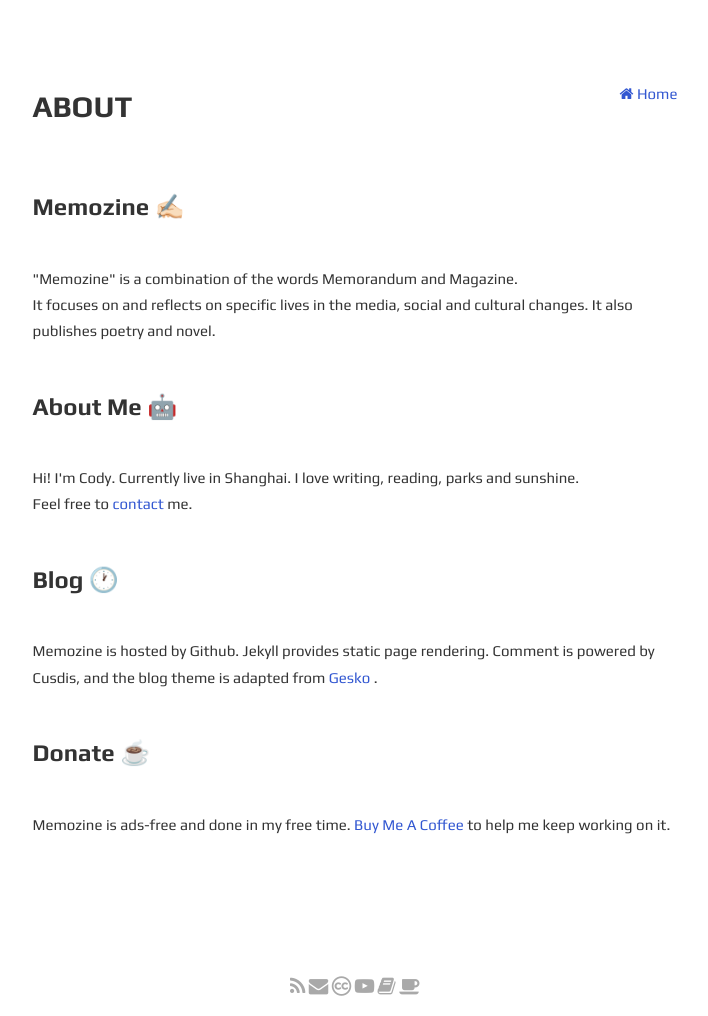
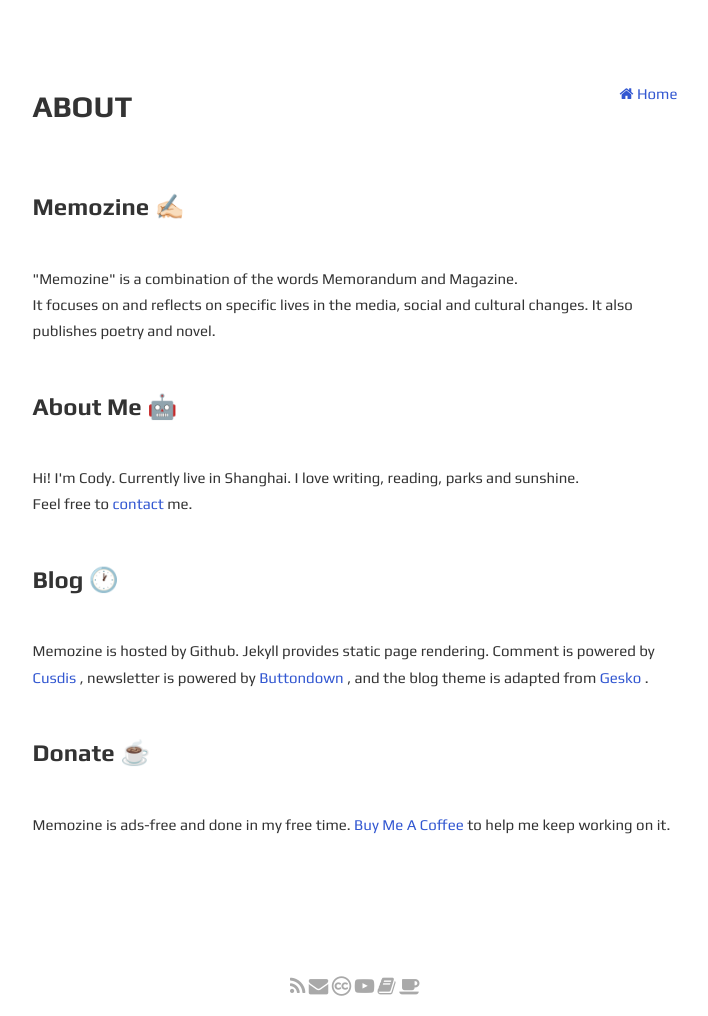
Before and after one commit to codyb1ue/codyb1ue.github.io, a Jekyll site: the page built from en/about.html, in a window 1280 px wide. Shown: the whole page, without its empty margins (285-993 px from the left). Built offline with Jekyll 4.4.1, drawn with Linux system fonts in a browser that asks for light colours.

Commit message:
Update about.html

```diff
--- a/en/about.html
+++ b/en/about.html
@@ -15,7 +15,7 @@ layout: page
 <p>Hi! I'm Cody. Currently live in Shanghai. I love writing, reading, parks and sunshine.<br>Feel free to <a href="mailto:memozine.me@outlook.com">contact</a> me.</p>
 <br>
 <h3>Blog 🕐</h3>
-<p>Memozine is hosted by Github. Jekyll provides static page rendering. Comment is powered by Cusdis, and the blog theme is adapted from <a href="https://github.com/DavideBri/Gesko">Gesko</a> .</p>
+<p>Memozine is hosted by Github. Jekyll provides static page rendering. Comment is powered by <a href="https://cusdis.com">Cusdis</a> , newsletter is powered by <a href="https://buttondown.email/refer/memozine">Buttondown</a> , and the blog theme is adapted from <a href="https://github.com/DavideBri/Gesko">Gesko</a> .</p>
 <br>
 <h3>Donate ☕️</h3>
 <p>Memozine is ads-free and done in my free time. <a href="https://www.buymeacoffee.com/memozine">Buy Me A Coffee</a> to help me keep working on it.</p>
```
